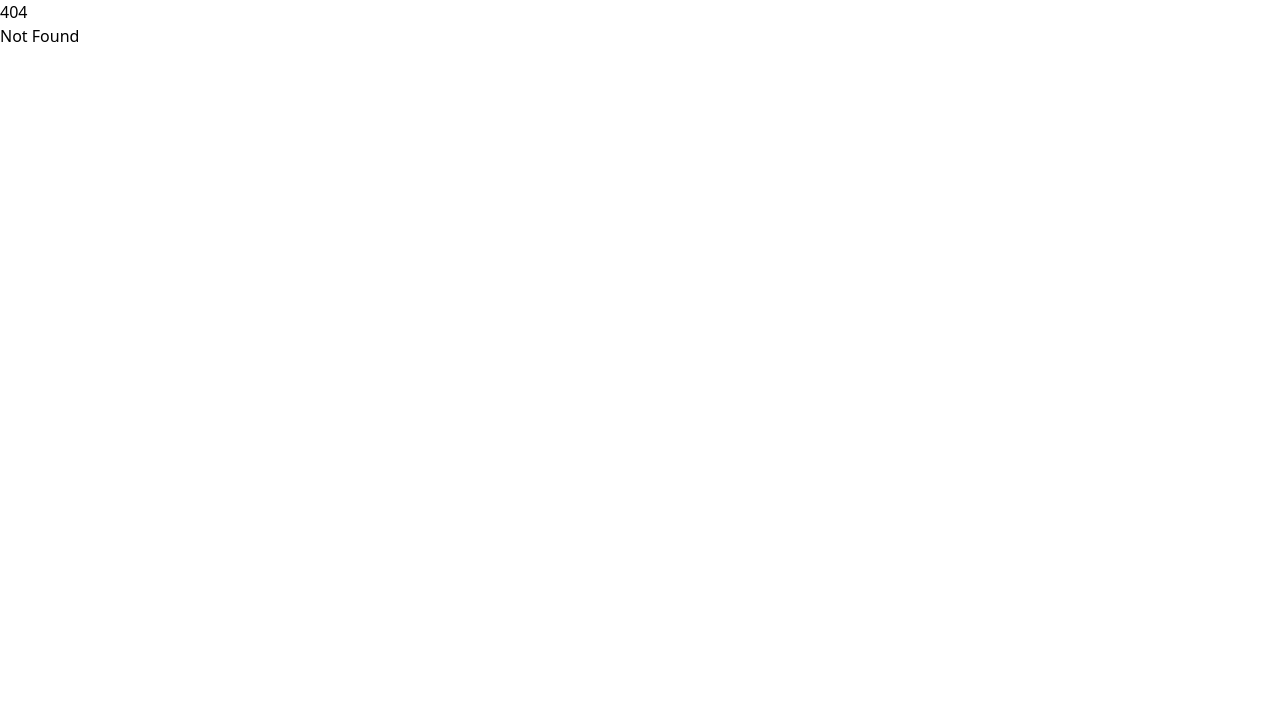
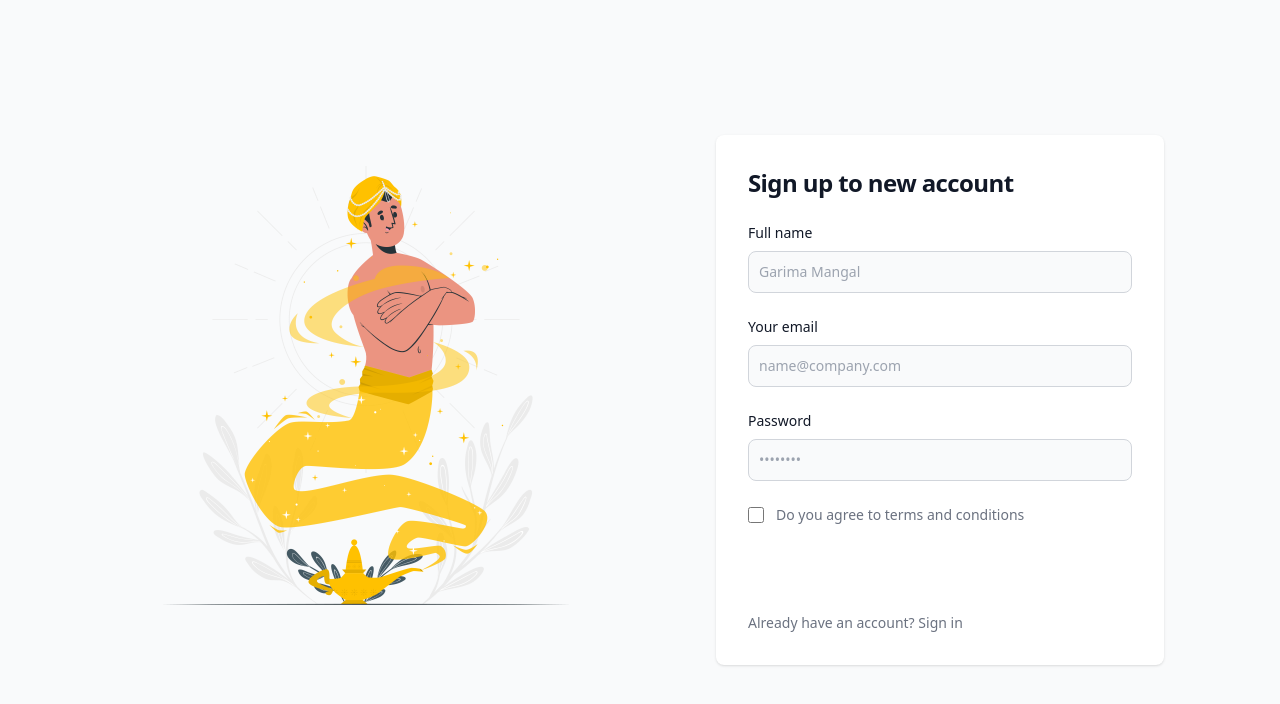
Before and after one commit to ayushsoni1010/shopgenie, a SvelteKit app: page /signup in a window 1280 px wide. Before the commit this address had no page. Shown: the top 704 px of the page. Built offline with nearby package versions, Linux system fonts and the light colour scheme.

Commit message:
added signup page

```diff
--- /dev/null
+++ b/src/routes/signup/+page.svelte
@@ -0,0 +1,132 @@
+<section class="bg-gray-50 dark:bg-gray-900">
+  <div
+    class="flex flex-row flex-1 items-center justify-center px-6 py-8 mx-auto
+    md:h-screen lg:py-0">
+
+    <div>
+      <img
+        src="images/genie_login.png"
+        alt="genie"
+        class="h-[500px] mr-[100px] vert-move" />
+    </div>
+
+    <div
+      class="w-full bg-white rounded-lg shadow dark:border md:mt-0 sm:max-w-md
+      xl:p-0 dark:bg-gray-800 dark:border-gray-700">
+      <div class="p-6 space-y-4 md:space-y-6 sm:p-8">
+        <h1
+          class="text-xl font-bold leading-tight tracking-tight text-gray-900
+          md:text-2xl dark:text-white">
+          Sign up to new account
+        </h1>
+        <form action="#">
+          <div class="space-y-4 md:space-y-6">
+            <div>
+              <label
+                for="name"
+                class="block mb-2 text-sm font-medium text-gray-900
+                dark:text-white">
+                Full name
+              </label>
+              <input
+                type="text"
+                placeholder="Garima Mangal"
+                id="name"
+                name="name"
+                class="bg-gray-50 border border-gray-300 text-gray-900
+                sm:text-sm rounded-lg focus:ring-primary-600
+                focus:border-primary-600 block w-full p-2.5 dark:bg-gray-700
+                dark:border-gray-600 dark:placeholder-gray-400 dark:text-white
+                dark:focus:ring-blue-500 dark:focus:border-blue-500 "
+                required="" />
+            </div>
+            <div>
+              <label
+                for="email"
+                class="block mb-2 text-sm font-medium text-gray-900
+                dark:text-white">
+                Your email
+              </label>
+              <input
+                type="email"
+                name="email"
+                id="email"
+                class="bg-gray-50 border border-gray-300 text-gray-900
+                sm:text-sm rounded-lg focus:ring-primary-600
+                focus:border-primary-600 block w-full p-2.5 dark:bg-gray-700
+                dark:border-gray-600 dark:placeholder-gray-400 dark:text-white
+                dark:focus:ring-blue-500 dark:focus:border-blue-500"
+                placeholder="name@company.com"
+                required="" />
+            </div>
+            <div>
+              <label
+                for="password"
+                class="block mb-2 text-sm font-medium text-gray-900
+                dark:text-white">
+                Password
+              </label>
+              <input
+                type="password"
+                name="password"
+                id="password"
+                placeholder="••••••••"
+                class="bg-gray-50 border border-gray-300 text-gray-900
+                sm:text-sm rounded-lg focus:ring-primary-600
+                focus:border-primary-600 block w-full p-2.5 dark:bg-gray-700
+                dark:border-gray-600 dark:placeholder-gray-400 dark:text-white
+                dark:focus:ring-blue-500 dark:focus:border-blue-500"
+                required="" />
+            </div>
+            <div class="flex items-center justify-between">
+              <div class="flex items-start">
+                <div class="flex items-center h-5">
+                  <input
+                    id="remember"
+                    aria-describedby="remember"
+                    type="checkbox"
+                    class="w-4 h-4 border border-gray-300 rounded bg-gray-50
+                    focus:ring-3 focus:ring-primary-300 dark:bg-gray-700
+                    dark:border-gray-600 dark:focus:ring-primary-600
+                    dark:ring-offset-gray-800"
+                    required="" />
+                </div>
+                <div class="ml-3 text-sm">
+                  <label
+                    for="remember"
+                    class="text-gray-500 dark:text-gray-300">
+                    Do you agree to terms and conditions
+                  </label>
+                </div>
+              </div>
+
+            </div>
+            <div class="flex flex-row content-center ">
+
+              <button
+                type="submit"
+                class="w-[50%] align-center text-white bg-primary-600
+                hover:bg-primary-700 focus:ring-4 focus:outline-none
+                focus:ring-primary-300 font-medium rounded-lg text-sm px-5
+                py-2.5 text-center dark:bg-slate-600 dark:hover:bg-slate-700
+                dark:focus:ring-primary-800 ml-auto mr-auto">
+                Sign up
+              </button>
+            </div>
+            <p class="text-sm font-light text-gray-500 dark:text-gray-400">
+              Already have an account?
+              <a
+                href="#"
+                class="font-medium text-primary-600 hover:underline
+                hover:text-blue-500 dark:text-primary-500">
+                Sign in
+              </a>
+            </p>
+          </div>
+        </form>
+      </div>
+
+    </div>
+  </div>
+
+</section>
```
